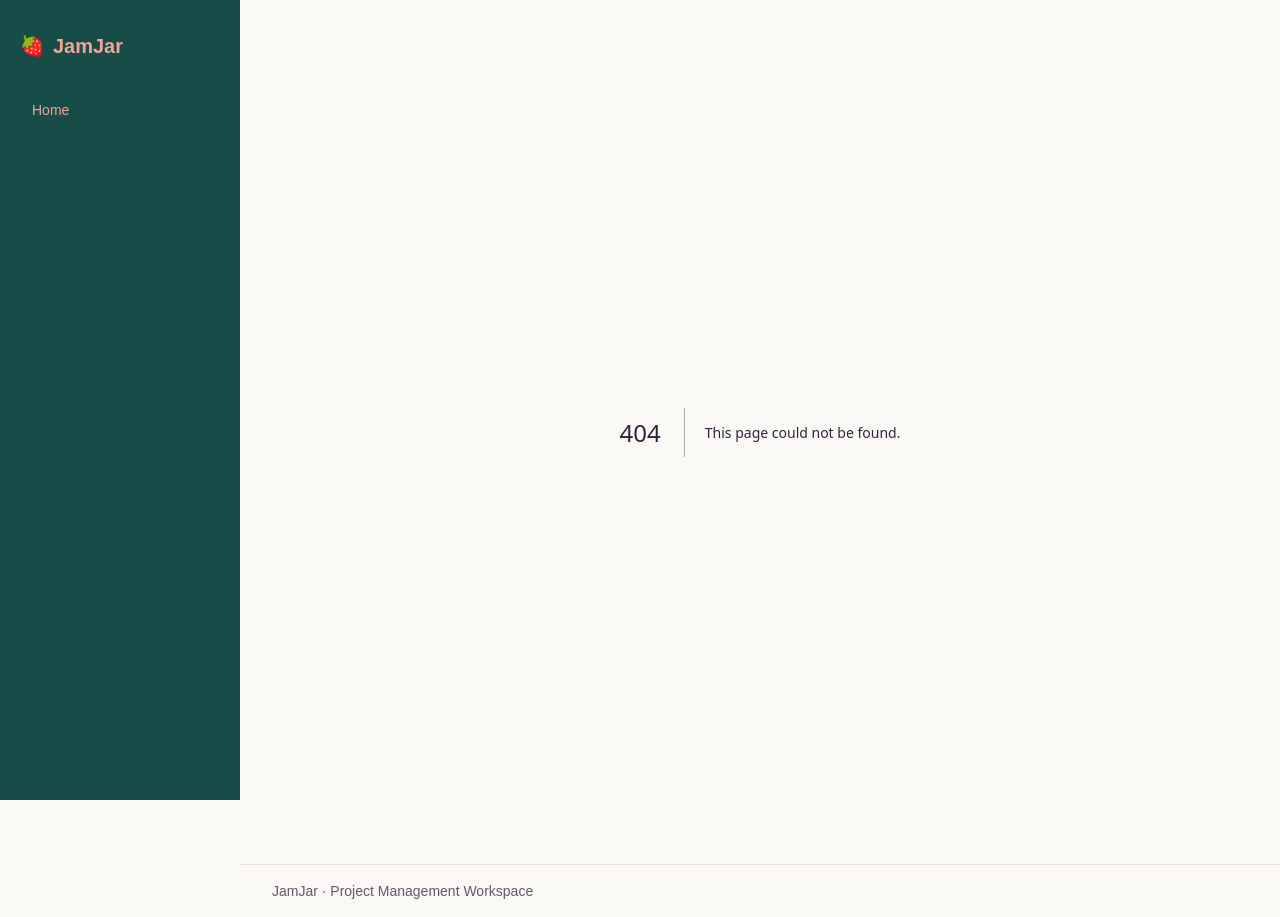
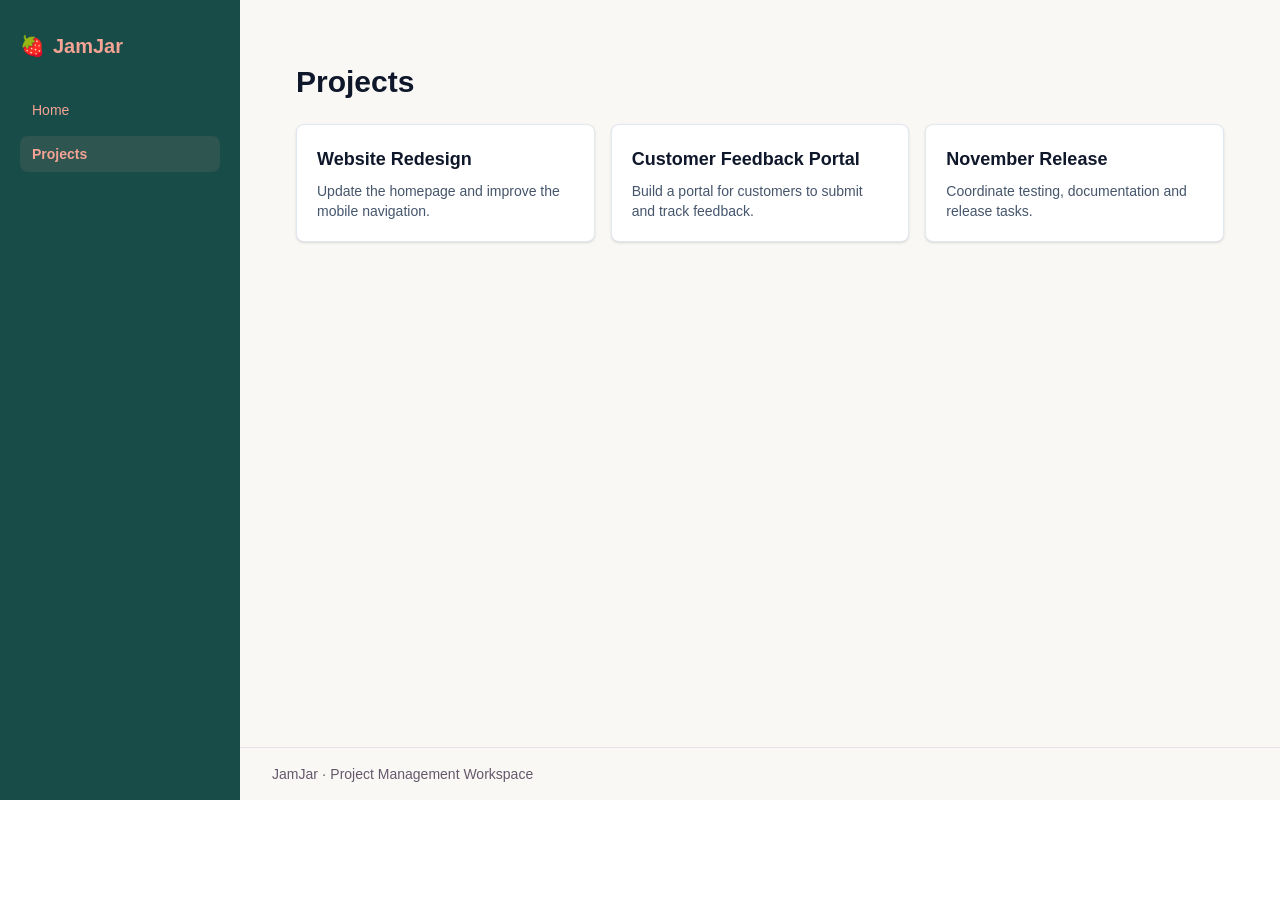
Before and after one commit to carolvpinheiro/nextjs-api, a Next.js app: page /projects in a window 1280 px wide. Before the commit this address had no page. After the commit the page ends 800 px from the top, so only its background shows below. Built offline with nearby package versions, Linux system fonts and the light colour scheme.

Commit message:
feat: project list page

```diff
--- /dev/null
+++ b/app/projects/page.js
@@ -0,0 +1,42 @@
+import { listProjects } from "../../lib/projects";
+
+export default async function ProjectsPage() {
+  // use the list created in the lib using await
+  const projects = await listProjects();
+
+  return (
+    <section
+      aria-labelledby="projects-heading"
+      className="mx-auto max-w-6xl px-4 py-8 sm:px-6"
+    >
+      <h1
+        id="projects-heading"
+        className="mb-6 text-3xl font-bold text-slate-900"
+      >
+        Projects
+      </h1>
+
+      {projects.length === 0 ? (
+        <p className="rounded-lg border border-slate-200 p-5 text-slate-600">
+          No projects to display.
+        </p>
+      ) : (
+        <ul className="grid gap-4 sm:grid-cols-2 lg:grid-cols-3">
+          {projects.map((project) => (
+            <li
+              key={project.id}
+              className="rounded-lg border border-slate-200 bg-white p-5 shadow-sm"
+            >
+              <h2 className="break-words text-lg font-semibold text-slate-900">
+                {project.name}
+              </h2>
+              <p className="mt-2 break-words text-sm text-slate-600">
+                {project.description?.trim() || "No description provided."}
+              </p>
+            </li>
+          ))}
+        </ul>
+      )}
+    </section>
+  );
+}
--- a/components/MainLayout.js
+++ b/components/MainLayout.js
@@ -4,7 +4,10 @@ import Link from "next/link";
 import { usePathname } from "next/navigation";
 
 // menu links
-const navigation = [{ href: "/", label: "Home" }];
+const navigation = [
+  { href: "/", label: "Home" },
+  { href: "/projects", label: "Projects" },
+];
 
 export default function MainLayout({ children }) {
   // use current path to highlight the open page in the menu
@@ -56,7 +59,7 @@ export default function MainLayout({ children }) {
         </main>
 
         <footer className="border-t border-[#E9E1E7]">
-          <div className="mx-auto max-w-6xl px-5 py-4 text-sm text-[#65586B] sm:px-8">
+          <div className="mx-auto max-w-8xl px-5 py-4 text-sm text-[#65586B] sm:px-8">
             JamJar · Project Management Workspace
           </div>
         </footer>
--- /dev/null
+++ b/lib/projects.js
@@ -0,0 +1,6 @@
+import projects from "../mocks/projects.json";
+
+// creat an async function to list projects so I can use await when I connect the Laravel API
+export async function listProjects() {
+  return projects;
+}
```
